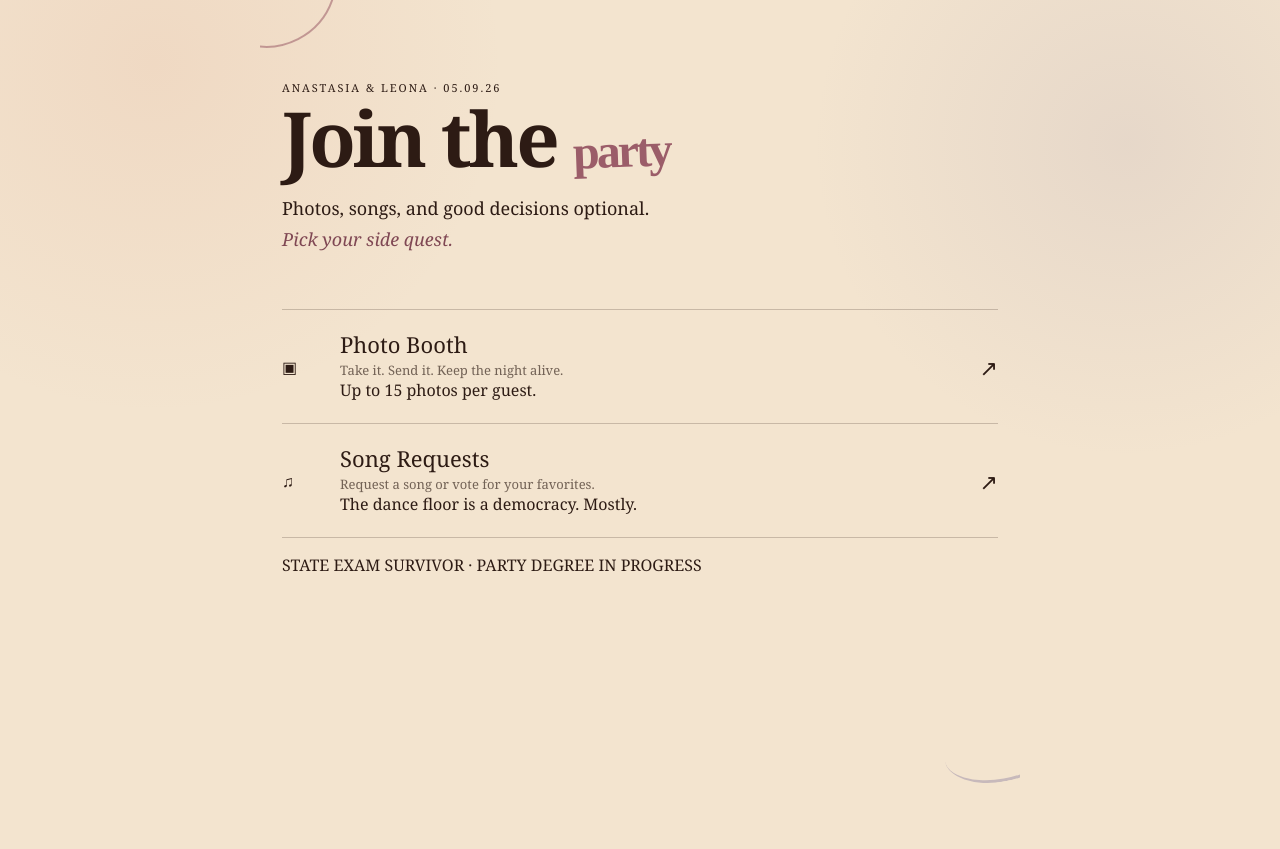
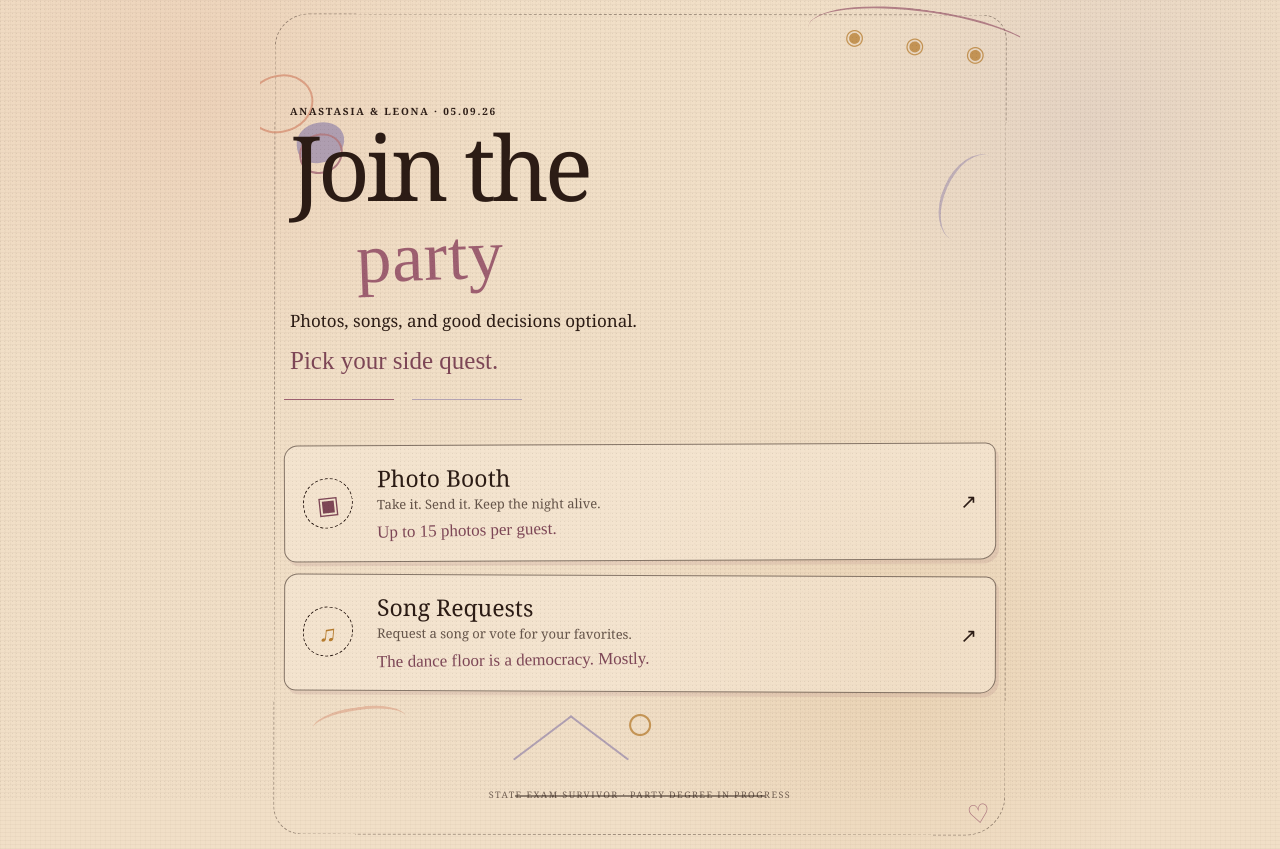
Before and after one commit to yanastasia/grad_party_webapp, a Next.js app: page / in a window 1280 px wide. Before the commit the page ends 800 px from the top, so only its background shows below. Built offline with nearby package versions, Linux system fonts and the light colour scheme.

Commit message:
Apply vintage grainy party design system

```diff
--- a/app/globals.css
+++ b/app/globals.css
@@ -1,13 +1,16 @@
 :root {
-  --paper: #f3e4cf;
-  --paper-deep: #ead3b6;
-  --ink: #2d1b14;
-  --rose: #9b5d69;
-  --rose-deep: #7f4753;
-  --lavender: #a497ab;
-  --peach: #d78e72;
-  --olive: #6a644a;
-  --line: rgba(45, 27, 20, 0.22);
+  --paper: #f1dfc7;
+  --paper-light: #f8ead8;
+  --paper-deep: #e5c8a6;
+  --ink: #2c1c15;
+  --rose: #9d5f70;
+  --rose-deep: #7d4656;
+  --lavender: #9a8bac;
+  --peach: #d58d70;
+  --ochre: #b67c2f;
+  --olive: #6f654a;
+  --line: rgba(44, 28, 21, .28);
+  --soft-line: rgba(44, 28, 21, .14);
 }
 
 * { box-sizing: border-box; }
@@ -15,12 +18,30 @@ html { background: var(--paper); }
 body {
   margin: 0;
   min-height: 100%;
-  background:
-    radial-gradient(circle at 12% 8%, rgba(215,142,114,.13), transparent 26%),
-    radial-gradient(circle at 88% 18%, rgba(164,151,171,.16), transparent 24%),
-    var(--paper);
   color: var(--ink);
   font-family: Georgia, 'Times New Roman', serif;
+  background:
+    radial-gradient(circle at 15% 10%, rgba(213,141,112,.16), transparent 24%),
+    radial-gradient(circle at 85% 15%, rgba(154,139,172,.14), transparent 22%),
+    radial-gradient(circle at 70% 78%, rgba(182,124,47,.12), transparent 26%),
+    linear-gradient(rgba(80,50,30,.035) 1px, transparent 1px),
+    linear-gradient(90deg, rgba(80,50,30,.025) 1px, transparent 1px),
+    var(--paper);
+  background-size: auto, auto, auto, 4px 4px, 5px 5px, auto;
+}
+body::before {
+  content: '';
+  position: fixed;
+  inset: 0;
+  pointer-events: none;
+  z-index: 99;
+  opacity: .25;
+  mix-blend-mode: multiply;
+  background-image:
+    radial-gradient(circle at 20% 30%, rgba(61,42,28,.35) 0 .45px, transparent .6px),
+    radial-gradient(circle at 70% 65%, rgba(61,42,28,.3) 0 .4px, transparent .55px),
+    radial-gradient(circle at 45% 80%, rgba(255,255,255,.35) 0 .55px, transparent .7px);
+  background-size: 4px 4px, 6px 6px, 8px 8px;
 }
 button, input, textarea { font: inherit; }
 a { color: inherit; }
@@ -29,136 +50,300 @@ a { color: inherit; }
   width: min(100%, 760px);
   margin: 0 auto;
   min-height: 100vh;
-  padding: 28px 22px 38px;
+  padding: 30px 24px 40px;
   position: relative;
   overflow: hidden;
 }
-
-.page::before,
-.page::after {
+.partyPage { isolation: isolate; }
+.partyPage::before {
   content: '';
   position: absolute;
+  inset: 14px;
+  border: 1.2px dashed rgba(44,28,21,.42);
+  border-radius: 34px 24px 40px 28px;
   pointer-events: none;
-  opacity: .55;
+  z-index: -1;
+  transform: rotate(.1deg);
 }
-.page::before {
-  width: 120px;
-  height: 120px;
-  border: 2px solid var(--rose);
-  border-radius: 55% 45% 60% 40%;
-  top: -74px;
-  left: -50px;
-  transform: rotate(18deg);
+.partyPage::after {
+  content: '♡';
+  position: absolute;
+  right: 30px;
+  bottom: 18px;
+  color: var(--rose);
+  font-size: 26px;
+  transform: rotate(-9deg);
+  opacity: .85;
 }
-.page::after {
-  width: 110px;
-  height: 58px;
-  border-bottom: 3px solid var(--lavender);
+
+.doodle, .scribble {
+  position: absolute;
+  pointer-events: none;
+  z-index: -1;
+  opacity: .74;
+}
+.doodleFlowers {
+  width: 125px;
+  height: 190px;
+  left: -20px;
+  top: 38px;
+  border-left: 2px solid var(--olive);
+  transform: rotate(-8deg);
+}
+.doodleFlowers::before,
+.doodleFlowers::after {
+  content: '';
+  position: absolute;
+  border: 2px solid var(--peach);
+  border-radius: 52% 48% 55% 45%;
+}
+.doodleFlowers::before {
+  width: 62px;
+  height: 54px;
+  left: 10px;
+  top: 34px;
+  box-shadow: 34px 44px 0 -11px transparent, 34px 44px 0 -9px var(--lavender);
+}
+.doodleFlowers::after {
+  width: 40px;
+  height: 36px;
+  left: 54px;
+  top: 98px;
+  border-color: var(--rose);
+}
+.doodleLights {
+  width: 235px;
+  height: 66px;
+  right: -22px;
+  top: 10px;
+  border-top: 2px solid var(--rose);
   border-radius: 50%;
-  right: -34px;
-  bottom: 18px;
-  transform: rotate(-10deg);
+  transform: rotate(8deg);
+}
+.doodleLights::before {
+  content: '◉   ◉   ◉';
+  position: absolute;
+  top: 18px;
+  left: 38px;
+  color: var(--ochre);
+  letter-spacing: 18px;
+  font-size: 22px;
+}
+.doodleMountain {
+  width: 250px;
+  height: 72px;
+  left: 50%;
+  bottom: 52px;
+  transform: translateX(-50%);
+  border-bottom: 2px solid rgba(44,28,21,.65);
+}
+.doodleMountain::before {
+  content: '';
+  position: absolute;
+  left: 20px;
+  bottom: 0;
+  width: 70px;
+  height: 70px;
+  border-left: 2px solid var(--lavender);
+  border-top: 2px solid var(--lavender);
+  transform: rotate(45deg) skew(-8deg,-8deg);
+  box-shadow: 48px -48px 0 -2px transparent;
+}
+.doodleMountain::after {
+  content: '○';
+  position: absolute;
+  left: 50%;
+  top: -38px;
+  transform: translateX(-50%);
+  color: var(--ochre);
+  font-size: 50px;
+}
+.scribbleOne {
+  width: 58px;
+  height: 92px;
+  right: 20px;
+  top: 152px;
+  border-left: 3px solid rgba(154,139,172,.72);
+  border-radius: 50%;
+  transform: rotate(24deg);
+}
+.scribbleTwo {
+  width: 94px;
+  height: 32px;
+  left: 52px;
+  bottom: 110px;
+  border-top: 3px solid rgba(213,141,112,.62);
+  border-radius: 50%;
+  transform: rotate(-8deg);
 }
 
 .eyebrow {
   margin: 0 0 8px;
   text-transform: uppercase;
   letter-spacing: .18em;
-  font-size: 11px;
+  font-size: 10px;
+  font-weight: 600;
 }
-
 .display {
   margin: 0;
-  font-size: clamp(42px, 10vw, 76px);
-  line-height: .92;
-  font-weight: 600;
-  letter-spacing: -.04em;
+  max-width: 610px;
+  font-size: clamp(50px, 12vw, 90px);
+  line-height: .9;
+  font-weight: 500;
+  letter-spacing: -.045em;
 }
-
 .script {
-  font-family: 'Brush Script MT', 'Segoe Script', cursive;
+  font-family: 'Brush Script MT', 'Segoe Script', 'Snell Roundhand', cursive;
   color: var(--rose);
-  font-size: clamp(28px, 7vw, 48px);
+  font-size: clamp(30px, 8vw, 54px);
   line-height: 1;
   transform: rotate(-2deg);
   display: inline-block;
+  font-weight: 400;
 }
-
-.muted { color: rgba(45,27,20,.68); }
+.displayScript {
+  display: block;
+  margin: 7px 0 0 66px;
+  font-size: .78em;
+  letter-spacing: .01em;
+}
+.muted { color: rgba(44,28,21,.68); }
 .small { font-size: 13px; }
 
 .homeHero {
-  padding: 52px 0 34px;
+  padding: 74px 6px 34px;
+  position: relative;
+}
+.vintageCard::after {
+  content: '';
+  position: absolute;
+  width: 110px;
+  height: 1px;
+  left: 0;
+  bottom: 14px;
+  background: var(--rose);
+  box-shadow: 128px 0 0 rgba(154,139,172,.7);
 }
 .homeHero .gratitude {
-  margin: 20px 0 0;
-  max-width: 430px;
-  font-size: 18px;
-  line-height: 1.5;
+  margin: 24px 0 0;
+  max-width: 480px;
+  font-size: 17px;
+  line-height: 1.55;
 }
 .homeHero .gratitude em {
   display: block;
-  margin-top: 4px;
+  margin-top: 7px;
   color: var(--rose-deep);
-  font-style: italic;
+  font-family: 'Brush Script MT', 'Segoe Script', cursive;
+  font-size: 25px;
+  font-style: normal;
 }
 
 .activityList {
-  border-top: 1px solid var(--line);
-  margin-top: 22px;
+  margin-top: 30px;
+  display: grid;
+  gap: 14px;
 }
 .activity {
   display: grid;
-  grid-template-columns: 44px 1fr auto;
-  gap: 14px;
+  grid-template-columns: 58px 1fr auto;
+  gap: 16px;
   align-items: center;
-  padding: 22px 0;
+  padding: 20px 18px;
   text-decoration: none;
-  border-bottom: 1px solid var(--line);
+  border: 1.5px solid rgba(44,28,21,.55);
+  border-radius: 14px 10px 16px 12px;
+  background: rgba(248,234,216,.5);
+  box-shadow: 3px 4px 0 rgba(125,70,86,.11);
+  transform: rotate(-.25deg);
+  transition: transform .18s ease, background .18s ease;
 }
-.activityIcon {
-  width: 42px;
-  height: 42px;
-  border: 1.5px solid var(--ink);
-  border-radius: 50%;
+.activity:nth-child(2) { transform: rotate(.25deg); }
+.activity:hover,
+.activity:focus-visible {
+  transform: translateY(-2px) rotate(0deg);
+  background: rgba(248,234,216,.78);
+}
+.activitySketch {
+  width: 50px;
+  height: 50px;
+  border: 1.5px dashed var(--ink);
+  border-radius: 50% 48% 54% 46%;
   display: grid;
   place-items: center;
-  font-size: 18px;
+  font-size: 24px;
+  color: var(--rose-deep);
+  transform: rotate(-6deg);
 }
+.activityMusic .activitySketch { color: var(--ochre); transform: rotate(5deg); }
 .activityTitle {
   display: block;
-  font-size: 22px;
+  font-size: 23px;
   line-height: 1.1;
 }
 .activityCopy {
   margin-top: 5px;
   display: block;
   font-size: 13px;
-  color: rgba(45,27,20,.65);
+  line-height: 1.35;
+  color: rgba(44,28,21,.72);
 }
-.activityArrow { font-size: 22px; }
-
-.partyDate {
-  margin-top: 26px;
-  font-size: 12px;
+.activityNote {
+  display: inline-block;
+  margin-top: 7px;
+  color: var(--rose-deep);
+  font-family: 'Brush Script MT', 'Segoe Script', cursive;
+  font-size: 17px;
+  transform: rotate(-1deg);
+}
+.activityArrow { font-size: 20px; }
+.partyFooter {
+  margin: 96px 0 8px;
+  text-align: center;
+  font-size: 9px;
   letter-spacing: .16em;
-  text-transform: uppercase;
+  color: rgba(44,28,21,.65);
 }
 
 .centerStage {
-  min-height: calc(100vh - 66px);
+  min-height: calc(100vh - 70px);
   display: flex;
   flex-direction: column;
   justify-content: center;
+}
+.authWrap,
+.captionStage,
+.successStage,
+.sendingStage,
+.exhaustedStage {
+  position: relative;
+  padding: 28px 24px;
+  background: rgba(248,234,216,.56);
+  border: 1.5px solid rgba(44,28,21,.42);
+  border-radius: 18px 13px 20px 14px;
+  box-shadow: 5px 6px 0 rgba(125,70,86,.1);
 }
 .authWrap {
   width: min(100%, 430px);
   margin: 0 auto;
 }
+.authWrap::before,
+.captionStage::before,
+.successStage::before,
+.exhaustedStage::before {
+  content: '♡';
+  position: absolute;
+  right: 20px;
+  top: 15px;
+  color: var(--rose);
+  font-size: 22px;
+  transform: rotate(10deg);
+}
 .authTitle {
   margin: 8px 0 6px;
-  font-size: clamp(38px, 9vw, 60px);
-  line-height: .95;
+  font-size: clamp(40px, 10vw, 62px);
+  line-height: .92;
+  font-weight: 500;
 }
 .authForm { margin-top: 28px; }
 .fieldLabel {
@@ -173,9 +358,9 @@ a { color: inherit; }
   width: 100%;
   border: 0;
   border-bottom: 1.5px solid var(--ink);
-  background: transparent;
+  background: rgba(255,248,238,.28);
   color: var(--ink);
-  padding: 12px 2px;
+  padding: 12px 4px;
   outline: none;
   font-size: 18px;
   border-radius: 0;
@@ -185,27 +370,34 @@ a { color: inherit; }
 .captionInput {
   min-height: 128px;
   resize: vertical;
-  border: 1px solid var(--line);
+  border: 1.5px solid var(--line);
   padding: 14px;
-  border-radius: 4px;
+  border-radius: 11px 8px 12px 9px;
   font-size: 16px;
 }
 .primaryBtn,
 .secondaryBtn,
 .textBtn {
   min-height: 48px;
-  border-radius: 999px;
   padding: 0 20px;
   cursor: pointer;
 }
+.primaryBtn,
+.secondaryBtn {
+  border-radius: 999px;
+  transition: transform .16s ease, box-shadow .16s ease;
+}
+.primaryBtn:hover,
+.secondaryBtn:hover { transform: translateY(-1px); }
 .primaryBtn {
   border: 1.5px solid var(--ink);
   background: var(--rose);
-  color: #fff8ee;
+  color: #fff7ed;
+  box-shadow: 3px 3px 0 rgba(44,28,21,.18);
 }
 .secondaryBtn {
   border: 1.5px solid var(--ink);
-  background: transparent;
+  background: rgba(248,234,216,.5);
   color: var(--ink);
 }
 .textBtn {
@@ -214,13 +406,11 @@ a { color: inherit; }
   padding-inline: 0;
   color: var(--rose-deep);
   text-decoration: underline;
+  text-decoration-style: wavy;
   text-underline-offset: 4px;
 }
 .fullBtn { width: 100%; margin-top: 22px; }
-.authSwitch {
-  margin-top: 16px;
-  font-size: 14px;
-}
+.authSwitch { margin-top: 16px; font-size: 14px; }
 .errorText {
   margin-top: 14px;
   color: #8b2f32;
@@ -233,54 +423,50 @@ a { color: inherit; }
   margin: 0 auto;
   display: flex;
   flex-direction: column;
-  min-height: calc(100vh - 66px);
+  min-height: calc(100vh - 70px);
 }
 .cameraTop {
   display: flex;
   justify-content: center;
   align-items: flex-start;
-  padding: 4px 0 16px;
+  padding: 6px 0 16px;
   min-height: 58px;
 }
 .counter {
   text-align: center;
+  padding: 8px 16px 6px;
+  border: 1px dashed rgba(44,28,21,.45);
+  border-radius: 50%;
+  background: rgba(248,234,216,.42);
+  transform: rotate(-2deg);
 }
-.counter strong {
-  display: block;
-  font-size: 24px;
-  line-height: 1;
-  font-weight: 500;
-}
-.counter span {
-  display: block;
-  margin-top: 5px;
-  font-size: 9px;
-  letter-spacing: .18em;
-  text-transform: uppercase;
-}
-.cameraViewport {
-  flex: 1;
-  min-height: 0;
-  display: flex;
-  align-items: center;
-}
+.counter strong { display: block; font-size: 24px; line-height: 1; font-weight: 500; }
+.counter span { display: block; margin-top: 5px; font-size: 9px; letter-spacing: .18em; text-transform: uppercase; }
+.cameraViewport { flex: 1; min-height: 0; display: flex; align-items: center; }
 .cameraFrame {
   width: 100%;
   aspect-ratio: 3 / 4;
-  border: 1px solid rgba(45,27,20,.6);
-  border-radius: 8px;
+  border: 2px solid rgba(44,28,21,.7);
+  border-radius: 12px 9px 14px 10px;
   overflow: hidden;
   background: #17120f;
   position: relative;
+  box-shadow: 7px 8px 0 rgba(125,70,86,.12);
+  transform: rotate(-.2deg);
+}
+.cameraFrame::after {
+  content: '';
+  position: absolute;
+  inset: 0;
+  pointer-events: none;
+  background:
+    radial-gradient(circle at center, transparent 55%, rgba(25,12,8,.13) 100%),
+    radial-gradient(circle at 30% 20%, rgba(255,244,222,.08), transparent 30%);
+  mix-blend-mode: soft-light;
 }
 .cameraFrame video,
 .cameraFrame canvas,
-.cameraFrame img {
-  width: 100%;
-  height: 100%;
-  object-fit: cover;
-  display: block;
-}
+.cameraFrame img { width: 100%; height: 100%; object-fit: cover; display: block; }
 .cameraControls {
   display: grid;
   grid-template-columns: 1fr 96px 1fr;
@@ -293,7 +479,7 @@ a { color: inherit; }
   background: transparent;
   color: var(--ink);
   min-height: 48px;
-  font-size: 12px;
+  font-size: 11px;
   letter-spacing: .08em;
   text-transform: uppercase;
   cursor: pointer;
@@ -301,12 +487,13 @@ a { color: inherit; }
 .shutterBtn {
   width: 76px;
   height: 76px;
-  border-radius: 50%;
+  border-radius: 50% 48% 52% 46%;
   border: 2px solid var(--ink);
-  background: transparent;
-  padding: 5px;
+  background: rgba(248,234,216,.5);
+  padding: 6px;
   margin: 0 auto;
   cursor: pointer;
+  transform: rotate(-2deg);
 }
 .shutterBtn::after {
   content: '';
@@ -315,99 +502,77 @@ a { color: inherit; }
   height: 100%;
   border-radius: 50%;
   background: var(--rose);
+  box-shadow: inset 0 0 0 2px rgba(255,255,255,.28);
 }
-
-.previewActions {
-  display: grid;
-  grid-template-columns: 1fr 1fr;
-  gap: 12px;
-  padding: 18px 0 max(10px, env(safe-area-inset-bottom));
-}
-
+.previewActions { display: grid; grid-template-columns: 1fr 1fr; gap: 12px; padding: 18px 0 max(10px, env(safe-area-inset-bottom)); }
 .captionStage,
 .successStage,
 .sendingStage,
 .exhaustedStage {
   width: min(100%, 460px);
   margin: 0 auto;
-  min-height: calc(100vh - 66px);
-  display: flex;
-  flex-direction: column;
-  justify-content: center;
+  min-height: auto;
 }
 .captionStage h1,
 .successStage h1,
-.exhaustedStage h1 {
-  font-size: clamp(40px, 10vw, 64px);
-  line-height: .95;
-  margin: 8px 0 12px;
-}
-.captionActions {
-  display: grid;
-  grid-template-columns: 1fr 1.3fr;
-  gap: 12px;
-  margin-top: 18px;
-}
-.captionCount {
-  text-align: right;
-  margin-top: 6px;
-  font-size: 11px;
-  letter-spacing: .08em;
-}
-
+.exhaustedStage h1 { font-size: clamp(40px, 10vw, 64px); line-height: .94; margin: 8px 0 12px; font-weight: 500; }
+.captionActions { display: grid; grid-template-columns: 1fr 1.3fr; gap: 12px; margin-top: 18px; }
+.captionCount { text-align: right; margin-top: 6px; font-size: 11px; letter-spacing: .08em; }
 .developing {
   text-align: center;
   font-family: 'Brush Script MT', 'Segoe Script', cursive;
   color: var(--rose);
   font-size: clamp(46px, 14vw, 82px);
   line-height: 1;
+  transform: rotate(-2deg);
 }
 .developDot {
   width: 42px;
   height: 42px;
   margin: 24px auto 0;
-  border: 1.5px solid var(--ink);
+  border: 1.5px dashed var(--ink);
   border-top-color: transparent;
   border-radius: 50%;
   animation: spin 1s linear infinite;
 }
 @keyframes spin { to { transform: rotate(360deg); } }
-
-.successMark {
-  font-size: 32px;
-  color: var(--rose);
-}
-.successCounter {
-  margin: 26px 0;
-  font-size: 18px;
-  letter-spacing: .04em;
-}
+.successMark { font-size: 32px; color: var(--rose); margin-bottom: 0; }
+.successCounter { margin: 26px 0; font-size: 18px; letter-spacing: .04em; }
 .successCounter strong { font-size: 32px; font-weight: 500; }
-.inspiration {
-  margin-top: 12px;
-  font-family: 'Brush Script MT', 'Segoe Script', cursive;
-  color: var(--rose);
-  font-size: 30px;
-}
+.inspiration { margin-top: 12px; font-family: 'Brush Script MT', 'Segoe Script', cursive; color: var(--rose); font-size: 30px; }
 
 @media (max-width: 520px) {
-  .page { padding: 20px 16px 24px; }
-  .homeHero { padding-top: 36px; }
-  .activity { grid-template-columns: 40px 1fr auto; }
-  .cameraShell { min-height: calc(100vh - 44px); }
+  .page { padding: 20px 16px 26px; }
+  .partyPage::before { inset: 8px; border-radius: 24px 18px 28px 20px; }
+  .homeHero { padding: 58px 4px 28px; }
+  .displayScript { margin-left: 36px; }
+  .doodleFlowers { left: -42px; top: 20px; transform: scale(.84) rotate(-8deg); }
+  .doodleLights { width: 180px; right: -35px; transform: scale(.9) rotate(8deg); }
+  .scribbleOne { right: -4px; opacity: .5; }
+  .activity { grid-template-columns: 48px 1fr auto; gap: 12px; padding: 18px 14px; }
+  .activitySketch { width: 44px; height: 44px; font-size: 20px; }
+  .activityTitle { font-size: 21px; }
+  .partyFooter { margin-top: 84px; font-size: 8px; }
+  .cameraShell { min-height: calc(100vh - 46px); }
   .cameraViewport { align-items: stretch; }
   .cameraFrame { aspect-ratio: auto; min-height: 0; height: min(64vh, 620px); }
   .cameraControls { grid-template-columns: 1fr 86px 1fr; }
   .shutterBtn { width: 72px; height: 72px; }
+  .authWrap,
+  .captionStage,
+  .successStage,
+  .sendingStage,
+  .exhaustedStage { padding: 24px 18px; }
 }
-
 @media (max-width: 350px) {
   .page { padding-inline: 12px; }
+  .activity { grid-template-columns: 40px 1fr auto; }
+  .activitySketch { width: 38px; height: 38px; font-size: 18px; }
   .cameraControls { gap: 4px; grid-template-columns: 1fr 76px 1fr; }
   .shutterBtn { width: 66px; height: 66px; }
   .controlBtn { font-size: 10px; }
 }
-
 @media (prefers-reduced-motion: reduce) {
   .developDot { animation: none; border-top-color: var(--ink); }
+  .activity { transition: none; }
 }
```
